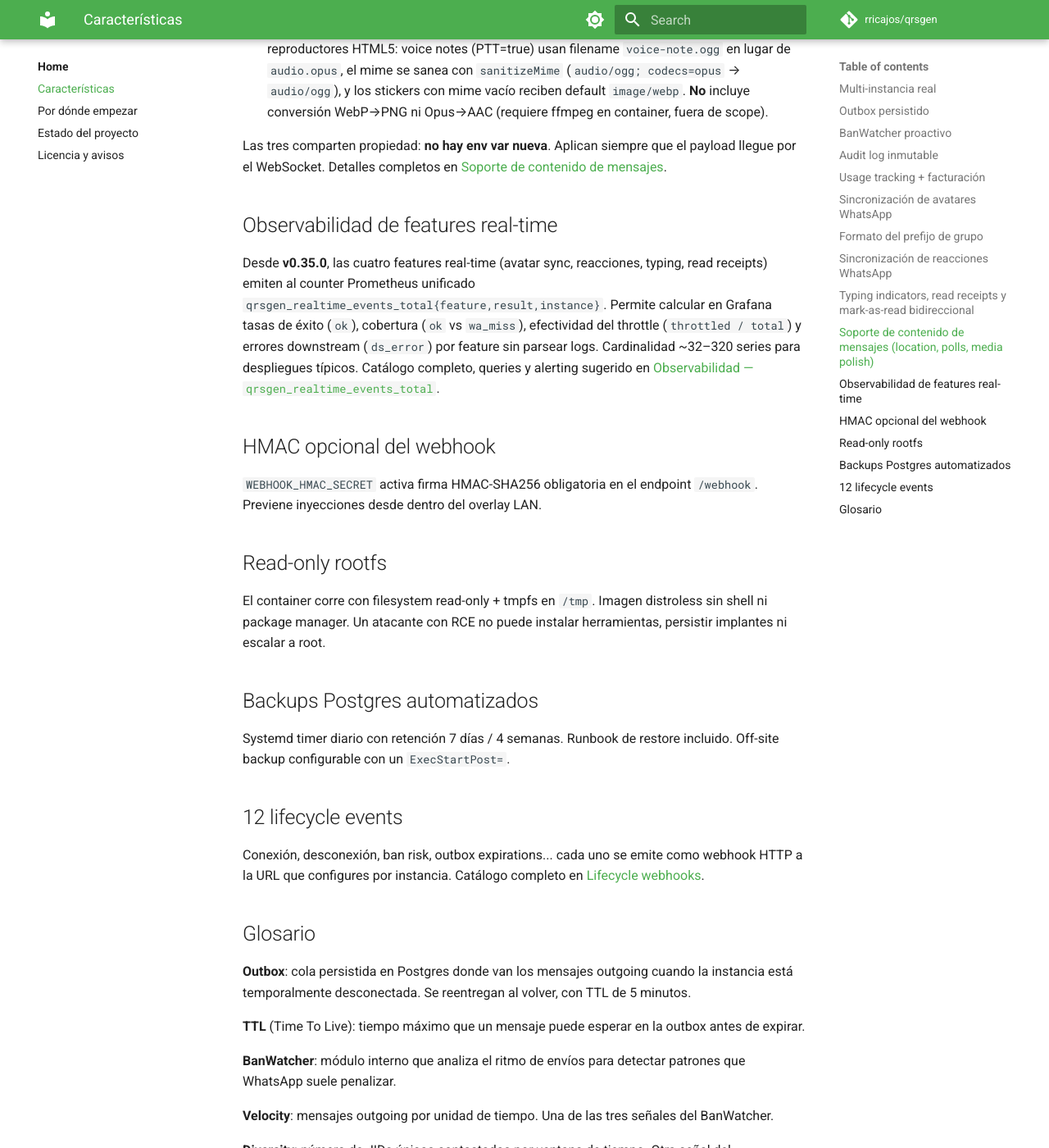
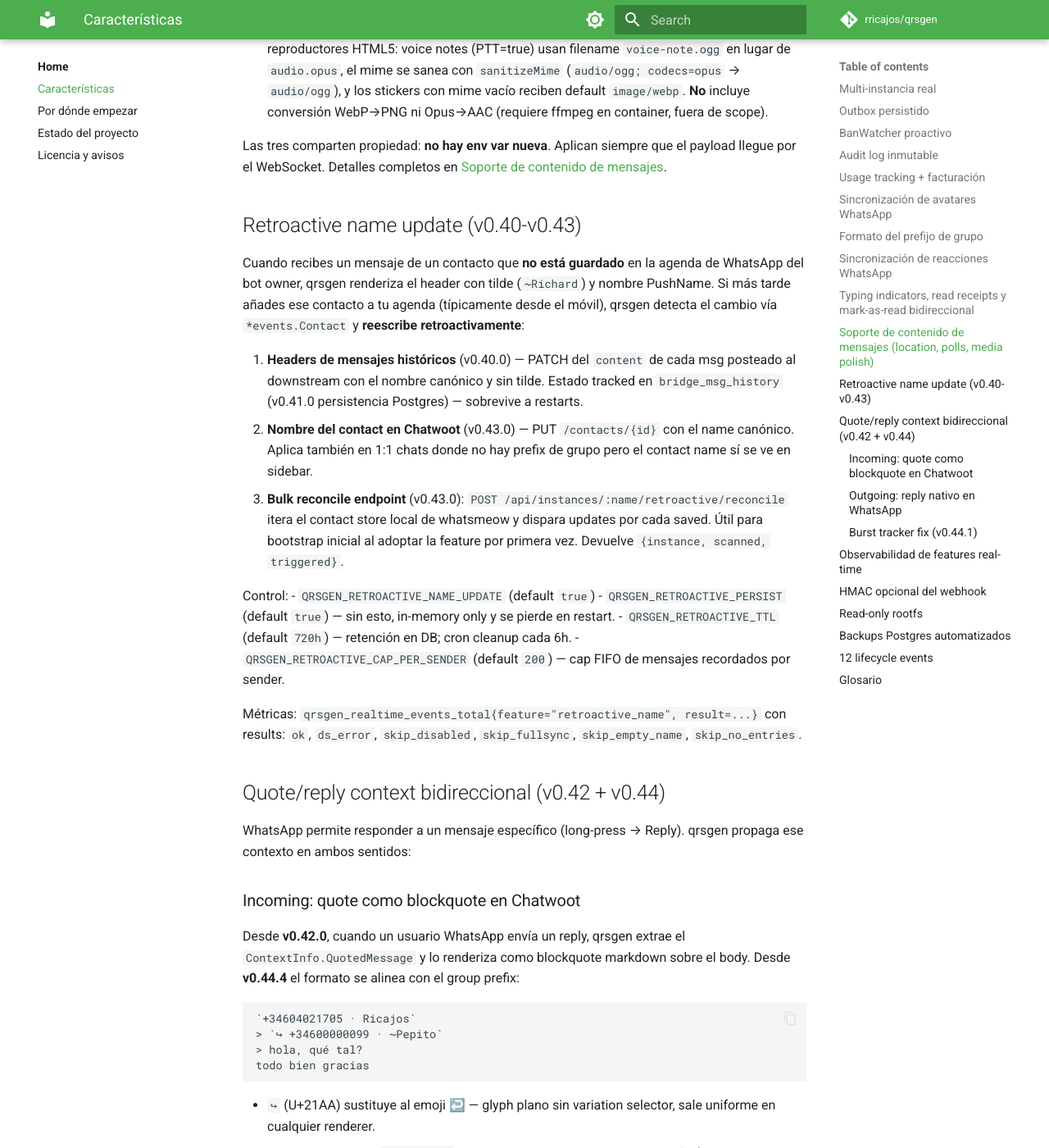
Before and after one commit to rricajos/qrsgen, an MkDocs documentation site: the page built from docs/home/features.md, in a window 1280 px wide and 1400 px high, scrolled down 4635 px. Shown: the whole window at 82% size. Built offline with MkDocs 1.6.1 and Material for MkDocs 9.7.7, drawn with Linux system fonts in a browser that asks for light colours; comment, search, counter and statistics services are not loaded; some of the changed text lies outside the part shown.

Commit message:
docs: update for v0.40-v0.44 features (retroactive, quote, reply-to)
README + docs/index + docs/home/features actualizados con las features
que se han desplegado en producción (dertochip ahora corriendo v0.44.4):

- Retroactive name update + persistence (v0.40.0..v0.43.0).
- Quote/reply context bidireccional (v0.42.0 + v0.44.0).
- Bot burst tracker fix (v0.44.1).

Format alignment con el group prefix (v0.39.5 tilde + v0.39.9 LID→PN
fix) heredado transitivamente vía resolveJIDNameSaved.

Sin cambios de código — solo documentación.

````diff
--- a/docs/home/features.md
+++ b/docs/home/features.md
@@ -212,6 +212,103 @@
 Las tres comparten propiedad: **no hay env var nueva**. Aplican siempre
 que el payload llegue por el WebSocket. Detalles completos en
 [Soporte de contenido de mensajes](../integrations/message-content.md).
+
+## Retroactive name update (v0.40-v0.43)
+
+Cuando recibes un mensaje de un contacto que **no está guardado** en
+la agenda de WhatsApp del bot owner, qrsgen renderiza el header con
+tilde (`~Richard`) y nombre PushName. Si más tarde añades ese
+contacto a tu agenda (típicamente desde el móvil), qrsgen detecta el
+cambio vía `*events.Contact` y **reescribe retroactivamente**:
+
+1. **Headers de mensajes históricos** (v0.40.0) — PATCH del `content`
+   de cada msg posteado al downstream con el nombre canónico y sin
+   tilde. Estado tracked en `bridge_msg_history` (v0.41.0 persistencia
+   Postgres) — sobrevive a restarts.
+2. **Nombre del contact en Chatwoot** (v0.43.0) — PUT
+   `/contacts/{id}` con el name canónico. Aplica también en 1:1
+   chats donde no hay prefix de grupo pero el contact name sí se ve
+   en sidebar.
+3. **Bulk reconcile endpoint** (v0.43.0):
+   `POST /api/instances/:name/retroactive/reconcile` itera el
+   contact store local de whatsmeow y dispara updates por cada
+   saved. Útil para bootstrap inicial al adoptar la feature por
+   primera vez. Devuelve `{instance, scanned, triggered}`.
+
+Control:
+- `QRSGEN_RETROACTIVE_NAME_UPDATE` (default `true`)
+- `QRSGEN_RETROACTIVE_PERSIST` (default `true`) — sin esto, in-memory
+  only y se pierde en restart.
+- `QRSGEN_RETROACTIVE_TTL` (default `720h`) — retención en DB; cron
+  cleanup cada 6h.
+- `QRSGEN_RETROACTIVE_CAP_PER_SENDER` (default `200`) — cap FIFO de
+  mensajes recordados por sender.
+
+Métricas:
+`qrsgen_realtime_events_total{feature="retroactive_name", result=...}`
+con results: `ok`, `ds_error`, `skip_disabled`, `skip_fullsync`,
+`skip_empty_name`, `skip_no_entries`.
+
+## Quote/reply context bidireccional (v0.42 + v0.44)
+
+WhatsApp permite responder a un mensaje específico (long-press →
+Reply). qrsgen propaga ese contexto en ambos sentidos:
+
+### Incoming: quote como blockquote en Chatwoot
+
+Desde **v0.42.0**, cuando un usuario WhatsApp envía un reply, qrsgen
+extrae el `ContextInfo.QuotedMessage` y lo renderiza como blockquote
+markdown sobre el body. Desde **v0.44.4** el formato se alinea con
+el group prefix:
+
+```
+`+34604021705 · Ricajos`
+> `↪ +34600000099 · ~Pepito`
+> hola, qué tal?
+todo bien gracias
+```
+
+- `↪` (U+21AA) sustituye al emoji ↩️ — glyph plano sin variation
+  selector, sale uniforme en cualquier renderer.
+- Author resuelto vía `WAResolver` con la misma cadena que el group
+  prefix (saved/unsaved con `~`, fix v0.39.9 LID→PN canónico).
+- Texto citado truncado a 200 runas con `…` para no inflar la conv.
+- Soporta todos los tipos media con placeholders emoji
+  (🖼️/🎥/🎤/📄/🟩/📍).
+- En 1:1 (sin Participant) el header se omite — el author es
+  trivialmente el otro extremo del chat.
+
+### Outgoing: reply nativo en WhatsApp
+
+Desde **v0.44.0**, cuando el agente hace quote-reply en el composer
+de Chatwoot (long-tap → Reply en un msg incoming, o el botón quote),
+Chatwoot envía el webhook outgoing con
+`content_attributes.in_reply_to=<chatwoot_msg_id>`. qrsgen:
+
+1. Resuelve `chatwoot_msg_id → WAID` vía el `msg_history` tracker
+   (que registra TODOS los incoming desde v0.44.0, no solo los con
+   prefix de grupo).
+2. Envía el mensaje vía whatsmeow con `ContextInfo` poblado
+   (`StanzaId`, `Participant`, `QuotedMessage`).
+3. El cliente WA receptor ve el quoted preview tappable que enlaza
+   al mensaje original.
+
+Si el WAID no se encuentra (msg pre-feature, evicted del cap, o pre
+v0.44.0 sin columna `waid` poblada), degrada silencioso a SendText
+plano — no es un error.
+
+### Burst tracker fix (v0.44.1)
+
+Antes de v0.44.1 el `groupTracker` (supresor de headers en bursts
+del mismo sender) no se actualizaba cuando el bot enviaba — whatsmeow
+no emite `*events.Message` para envíos del propio cliente, así que el
+flow de `Incoming.Handle` nunca veía los msgs del bot. Resultado: tras
+una respuesta del agente en un grupo, el siguiente msg del usuario
+seguía dentro del burst original sin emitir header.
+
+Fix: `Outgoing.markBotInGroup` llama `Incoming.MarkBotSentInGroup`
+tras un send exitoso a un `@g.us`. El groupTracker registra `_bot`
+como último sender, rompiendo el burst.
 
 ## Observabilidad de features real-time
 
````
Also changed, not shown: README.md (+18 -0 lines), docs/index.md (+7 -2 lines).
